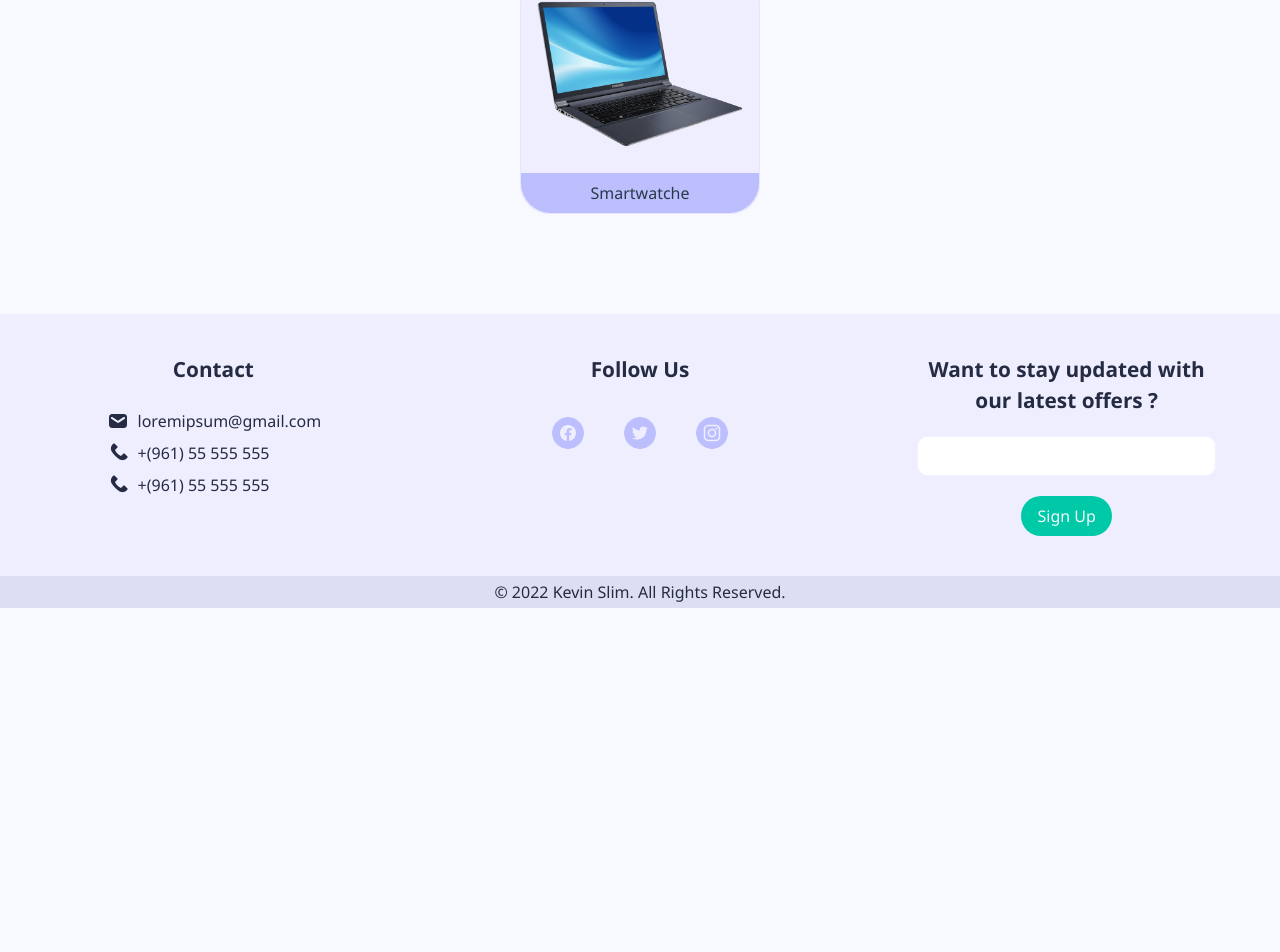
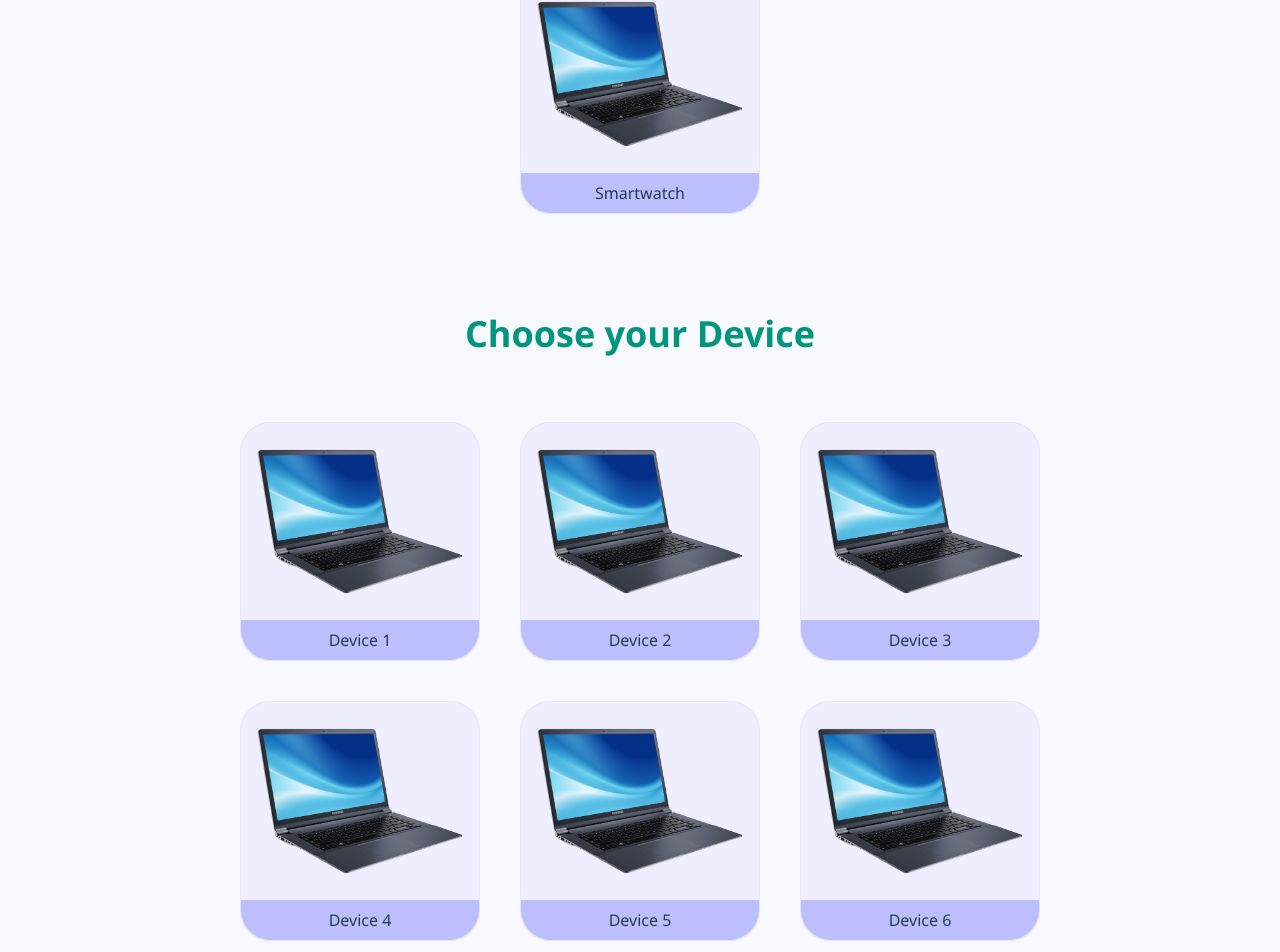
Before and after one commit to KevinSlim67/Hardware-Store-Website, a React (Create React App) app: page /support in a window 1280 px wide. Shown: the part 1107-2059 px from the top of the page. Before the commit the page ends 1715 px from the top, so only its background shows below. Built offline with nearby package versions, Linux system fonts and the light colour scheme.

Commit message:
Selection Formatting

```diff
--- a/src/App.js
+++ b/src/App.js
@@ -8,7 +8,7 @@ import SupportPage from './pages/support';
 function App() {
   return (
     <Router>
-      <div className="App bg-secondary">
+      <div className="App bg-secondary selection:bg-accent-100 selection:text-primary-700">
         <div className="Layout">
           <Routes>
             <Route path="/" element={<HomePage />} />
--- a/src/App.scss
+++ b/src/App.scss
@@ -150,9 +150,9 @@ body {
     margin: 3rem 0;
   }
 }
-//Latest Offers Section-------------------------------------
+//----------------------------------------------------------
 
-//Product-Hero Section--------------------------------------
+//Product Section-------------------------------------------
 .product-hero {
   background-image: url("../public/assets/images/products/product_hero_image.jpg");
   background-repeat: no-repeat;
@@ -160,7 +160,7 @@ body {
 }
 //----------------------------------------------------------
 
-//Support-Hero Section--------------------------------------
+//Support Section-------------------------------------------
 .support-hero {
   background-image: linear-gradient(
       262.31deg,
@@ -176,3 +176,31 @@ body {
 .text-shadow {
   text-shadow: 1px 4px 2px rgba(0, 0, 0, 0.25);
 }
+
+.selected-shadow {
+  -webkit-box-shadow: 0px 0px 26px 6px rgba(188, 190, 253, 0.65);
+  box-shadow: 0px 0px 26px 6px rgba(188, 190, 253, 0.65);
+}
+
+.support-product:hover {
+  transform: scale(1.02);
+}
+
+@media (max-width: 550px) {
+  .support-header {
+    height: 300px;
+  }
+
+  .support-choosing {
+    padding: 5rem 1rem;
+  }
+
+  .support-product {
+    width: 100%;
+  }
+
+  .support-product-caption {
+    font-size: 4.2vw;
+  }
+}
+//----------------------------------------------------------
--- a/src/components/support/choose_device.jsx
+++ b/src/components/support/choose_device.jsx
@@ -0,0 +1,40 @@
+import React, { useReducer } from "react";
+import Product from "./product";
+
+function ChooseDevice() {
+
+  const defaultBorderClasses =
+  "border-[1px] border-primary-400 border-opacity-20";
+
+  const products = [
+    { device: "Device 1", borderClasses: defaultBorderClasses  },
+    { device: "Device 2", borderClasses: defaultBorderClasses },
+    { device: "Device 3", borderClasses: defaultBorderClasses },
+    { device: "Device 4", borderClasses: defaultBorderClasses },
+    { device: "Device 5", borderClasses: defaultBorderClasses  },
+    { device: "Device 6", borderClasses: defaultBorderClasses },
+    { device: "Device 7", borderClasses: defaultBorderClasses },
+    { device: "Device 8", borderClasses: defaultBorderClasses },
+  ];
+
+  return (
+    <div>
+      <h2 className="text-center text-4xl text-accent-600 font-bold mb-12">
+        Choose your Device
+      </h2>
+      <div className="product-selection flex justify-center flex-wrap mr-5 ml-5">
+        {
+          //will create all product categories divs
+          products.map((product) => (
+            <Product
+              key={`category-${product.device}`}
+              category={product.device}
+            />
+          ))
+        }
+      </div>
+    </div>
+  );
+}
+
+export default ChooseDevice;
--- a/src/components/support/choose_product.jsx
+++ b/src/components/support/choose_product.jsx
@@ -2,15 +2,19 @@ import React, { useReducer } from "react";
 import Product from "./product";
 
 function ChooseProduct() {
+
+  const defaultBorderClasses =
+  "border-[1px] border-primary-400 border-opacity-20";
+
   const products = [
-    { category: "Laptop" },
-    { category: "Smartphone" },
-    { category: "Tablet" },
-    { category: "Smartwatche" },
+    { category: "Laptop", borderClasses: defaultBorderClasses  },
+    { category: "Smartphone", borderClasses: defaultBorderClasses },
+    { category: "Tablet", borderClasses: defaultBorderClasses },
+    { category: "Smartwatch", borderClasses: defaultBorderClasses },
   ];
 
   return (
-    <div>
+    <div className="mb-20">
       <h2 className="text-center text-4xl text-accent-600 font-bold mb-12">
         Choose your Product
       </h2>
--- a/src/components/support/header.jsx
+++ b/src/components/support/header.jsx
@@ -2,7 +2,8 @@ import React from "react";
 
 function Header() {
   return (
-    <div className="flex flex-col support-hero h-[550px] justify-center items-center text-4xl leading-[4rem] text-shadow">
+    <div className="support-header flex flex-col support-hero h-[550px] justify-center items-center text-4xl
+     leading-[4rem] text-shadow">
       <h1 className="text-white text-[2rem] font-semibold">
         We're here for you
       </h1>
--- a/src/components/support/product.jsx
+++ b/src/components/support/product.jsx
@@ -13,18 +13,25 @@ function Product(props) {
     switch (action.type) {
       case "UPDATE_SELECTION":
         //updates isSelected from true to false, or false to true
-        return { isSelected: !state.isSelected, borderClasses: state.borderClasses };
+        return {
+          isSelected: !state.isSelected,
+          borderClasses: state.borderClasses,
+        };
 
       case "UPDATE_BORDER":
         //updates the border from default border to info border, or the other way around
         //depending on the value of isSelected
         if (state.isSelected) {
           return {
-            borderClasses: "border-[1px] border-info border-opacity-100",
-            isSelected: state.isSelected
+            borderClasses:
+              "border-[1px] border-info border-opacity-100 selected-shadow scale-[1.02]",
+            isSelected: state.isSelected,
           };
         } else {
-          return { borderClasses: defaultBorderClasses, isSelected: state.isSelected };
+          return {
+            borderClasses: defaultBorderClasses,
+            isSelected: state.isSelected,
+          };
         }
 
       default:
@@ -37,8 +44,8 @@ function Product(props) {
   return (
     <div
       id={`category-${props.category}`}
-      className={`flex flex-col justify-center items-center bg-primary-100 m-5 w-[15rem] rounded-[30px]
-     ${state.borderClasses}`}
+      className={`support-product flex flex-col justify-center items-center bg-primary-100 m-5 w-[15rem] rounded-[30px]
+     hover:cursor-pointer hover:bg-primary-200 ${state.borderClasses}`}
       onClick={() => {
         //highlights the div and unhighlights on click
         dispatch({ type: "UPDATE_SELECTION" });
@@ -49,7 +56,8 @@ function Product(props) {
         src="assets\images\products\hero_image.png"
         className="object-contain p-4"
       />
-      <div className="w-full text-center bg-primary-400 text-primary-800 rounded-bl-[30px] rounded-br-[30px] p-2">
+      <div className="support-product-caption w-full text-center bg-primary-400 text-primary-800
+       rounded-bl-[30px] rounded-br-[30px] p-2">
         {props.category}
       </div>
     </div>
--- a/src/pages/support.jsx
+++ b/src/pages/support.jsx
@@ -1,6 +1,7 @@
 import React from "react";
 import Footer from "../components/footer/footer";
 import NavBar from "../components/navbar/navbar";
+import ChooseDevice from "../components/support/choose_device";
 import ChooseProduct from "../components/support/choose_product";
 import Header from "../components/support/header";
 
@@ -9,8 +10,9 @@ function SupportPage() {
     <div>
       <NavBar selected="Support" />
         <Header />
-        <div className="p-20">
+        <div className="support-choosing p-20">
           <ChooseProduct />
+          <ChooseDevice />
         </div>
       <Footer />
     </div>
```
